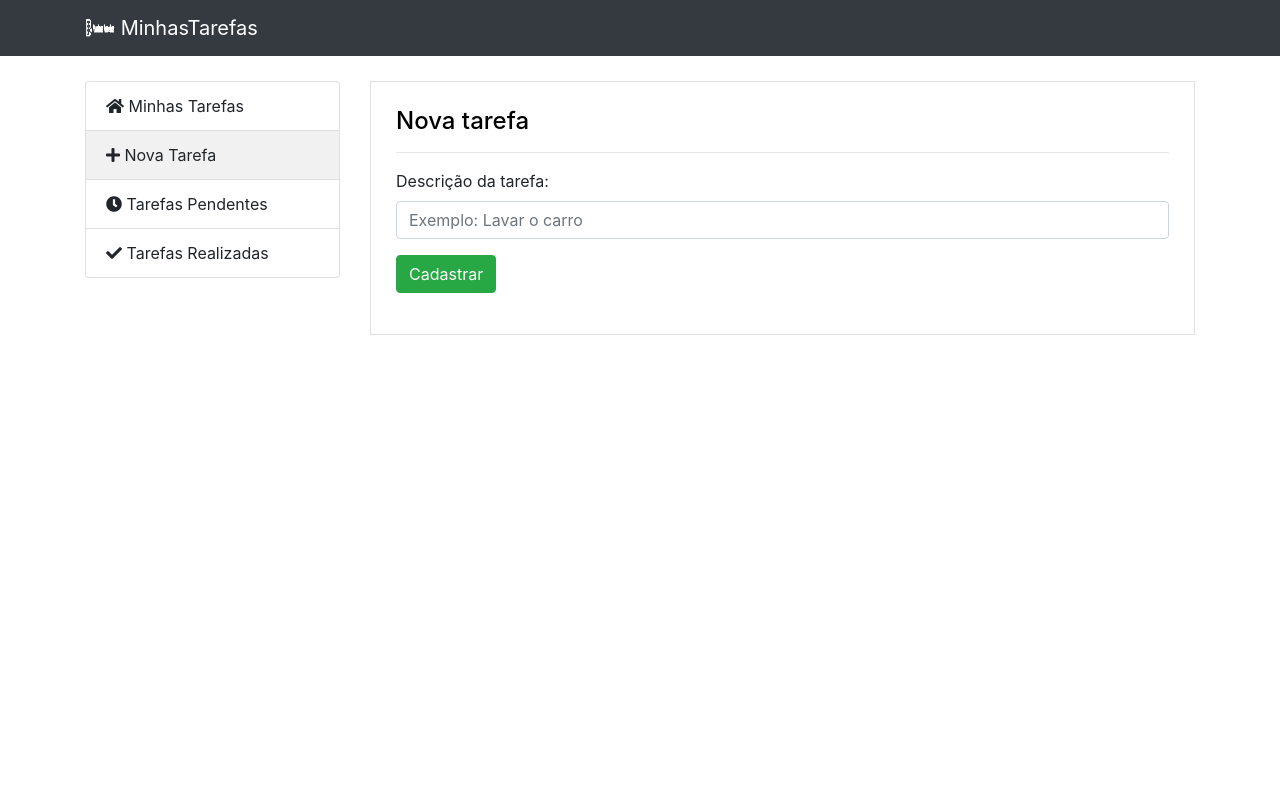
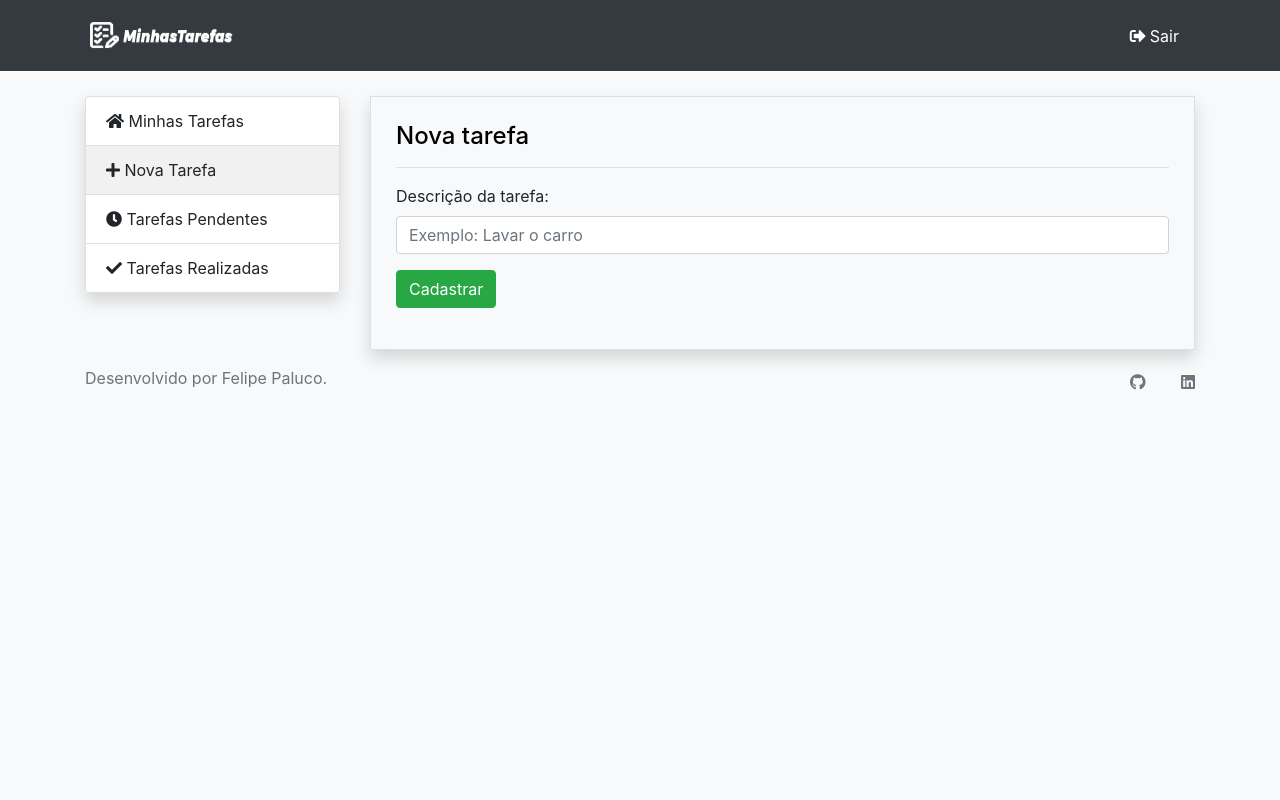
Before and after one commit to FelipePaluco/MinhasTarefas, a PHP site: page /app_tarefa/nova_tarefa.php in a window 1280 px wide. Run offline with PHP 8.4, Linux system fonts and the light colour scheme; the visitor is signed in with stand-in values (Sample User, id 1); some libraries are stand-ins or nearby versions.

Commit message:
Atualizado menu e adicionado Rodapé

```diff
--- a/www/nova_tarefa.php
+++ b/www/nova_tarefa.php
@@ -1,3 +1,11 @@
+<?php
+	session_start();
+    if(!isset($_SESSION['logado']) && $_SESSION['logado'] == false) {
+        Header("Location: http://localhost/app_tarefa/www/index.php");
+    }
+
+?>
+
 <html>
 	<head>
 		<meta charset="utf-8" />
@@ -10,13 +18,17 @@
 		<link rel="stylesheet" href="https://use.fontawesome.com/releases/v5.3.1/css/all.css" integrity="sha384-mzrmE5qonljUremFsqc01SB46JvROS7bZs3IO2EmfFsd15uHvIt+Y8vEf7N7fWAU" crossorigin="anonymous">
 	</head>
 
-	<body>
+	<body class="bg-light">
 		<nav class="navbar navbar navbar-dark bg-dark">
 			<div class="container">
 				<a class="navbar-brand" href="#">
-					<img src="img/logo.png" width="30" height="30" class="d-inline-block align-top" alt="">
-					MinhasTarefas
+					<img src="img/logo.png" width="150" height="45" class="d-inline-block align-top" alt="">
 				</a>
+				<div class="navbar nav">
+					<ul class="nav">
+						<li class="nav-item"><a href="../scripts/login_controller.php?logout=true" class="text-white"><i class="fas fa-sign-out-alt"></i> Sair</li></a>
+					</ul>
+				</div>
 			</div>
 		</nav>
 
@@ -31,8 +43,8 @@
 			<?php } ?>
 			<div class="row">
 				<div class="col-md-3 menu">
-				<ul class="list-group">
-						<li class="list-group-item"><a href="index.php"><i class="fas fa-home"></i> Minhas Tarefas</a></li>
+				<ul class="list-group shadow">
+						<li class="list-group-item"><a href="dashboard.php"><i class="fas fa-home"></i> Minhas Tarefas</a></li>
 						<li class="list-group-item active"><a href="#"><i class="fas fa-plus"></i> Nova Tarefa</a></li>
 						<li class="list-group-item"><a href="tarefas_pendentes.php"><i class="fas fa-clock"></i> Tarefas Pendentes</a></li>
 						<li class="list-group-item"><a href="tarefas_realizadas.php"><i class="fas fa-check"></i> Tarefas Realizadas</a></li>
@@ -40,18 +52,17 @@
 				</div>
 
 				<div class="col-md-9">
-					<div class="container pagina">
+					<div class="container pagina shadow">
 						<div class="row">
 							<div class="col">
 								<h4>Nova tarefa</h4>
 								<hr />
-								<form method="post" action="../scripts/tarefa_controller.php?acao=inserir">
-									<div class="form-group">
+								<form class="form-group" method="post" action="../scripts/tarefa_controller.php?acao=inserir">
+									<div">
 										<label>Descrição da tarefa:</label>
 										<input type="text" class="form-control" name="tarefa" placeholder="Exemplo: Lavar o carro">
+										<button class="btn btn-success mt-3">Cadastrar</button>
 									</div>
-
-									<button class="btn btn-success">Cadastrar</button>
 								</form>
 							</div>
 						</div>
@@ -59,6 +70,19 @@
 				</div>
 			</div>
 		</div>
+		<footer class="footer">
+		<div class="container">
+			<div class="row">
+					<div class="col-md-11">
+						<p class="text-muted mt-3">Desenvolvido por Felipe Paluco.</p>
+					</div>
+					<div class="col-md-1 mt-4 d-flex justify-content-between">
+						<a href="https://github.com/FelipePaluco" class="text-muted "><i class="fab fa-github fa-md"></i></a>
+						<a href="https://linkedin.com/in/felipepaluco/" class="text-muted"><i class="fab fa-linkedin fa-md"></i></a>
+					</div>
+				</div>
+			</div>
+		</footer>
 		<!-- Bootstrap -->
 		<script src="https://cdn.jsdelivr.net/npm/jquery@3.5.1/dist/jquery.slim.min.js" integrity="sha384-DfXdz2htPH0lsSSs5nCTpuj/zy4C+OGpamoFVy38MVBnE+IbbVYUew+OrCXaRkfj" crossorigin="anonymous"></script>
 		<script src="https://cdn.jsdelivr.net/npm/bootstrap@4.6.1/dist/js/bootstrap.bundle.min.js" integrity="sha384-fQybjgWLrvvRgtW6bFlB7jaZrFsaBXjsOMm/tB9LTS58ONXgqbR9W8oWht/amnpF" crossorigin="anonymous"></script>
```
